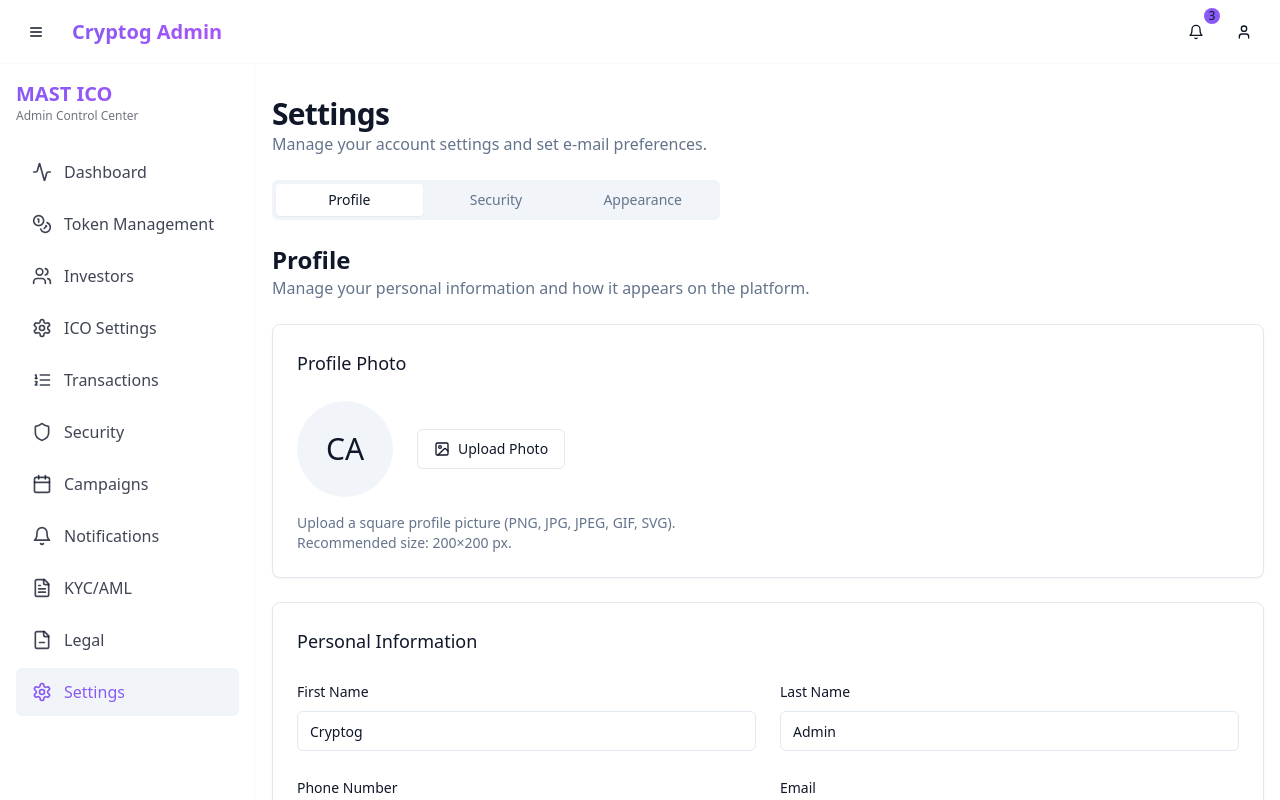
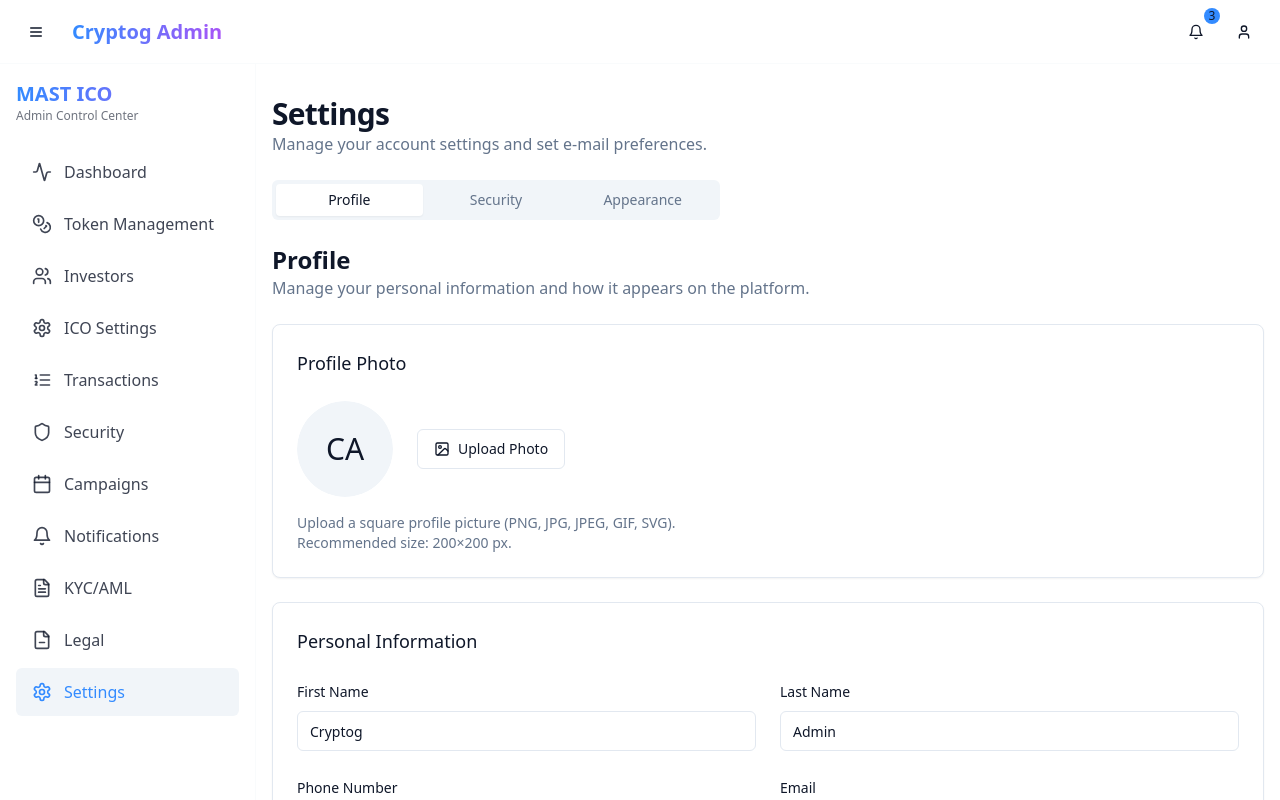
Before and after one commit to kajlasanamdeep/mast-ico-admin, a React (Vite) app: page /settings in a window 1280 px wide. Shown: the top 800 px of the page. Built offline with nearby package versions, Linux system fonts and the light colour scheme.

Commit message:
Fix: Use primary color for button background
Replaced the purple color with the primary color (#2F84FF) for button backgrounds.

```diff
--- a/src/index.css
+++ b/src/index.css
@@ -1,4 +1,3 @@
-
 @tailwind base;
 @tailwind components;
 @tailwind utilities;
@@ -14,7 +13,7 @@
     --popover: 0 0% 100%;
     --popover-foreground: 222 47% 11%;
 
-    --primary: 258 90% 66%;
+    --primary: 214 100% 60%;
     --primary-foreground: 0 0% 100%;
 
     --secondary: 210 40% 96.1%;
@@ -31,18 +30,18 @@
 
     --border: 214.3 31.8% 91.4%;
     --input: 214.3 31.8% 91.4%;
-    --ring: 258 90% 66%;
+    --ring: 214 100% 60%;
 
     --radius: 0.5rem;
 
     --sidebar-background: 0 0% 100%;
     --sidebar-foreground: 222 47% 11%;
-    --sidebar-primary: 258 90% 66%;
+    --sidebar-primary: 214 100% 60%;
     --sidebar-primary-foreground: 0 0% 100%;
     --sidebar-accent: 210 40% 96.1%;
     --sidebar-accent-foreground: 222 47% 11%;
     --sidebar-border: 214.3 31.8% 91.4%;
-    --sidebar-ring: 258 90% 66%;
+    --sidebar-ring: 214 100% 60%;
   }
 
   .dark {
@@ -55,7 +54,7 @@
     --popover: 240 10% 3.9%;
     --popover-foreground: 0 0% 98%;
 
-    --primary: 258 90% 66%;
+    --primary: 214 100% 60%;
     --primary-foreground: 0 0% 98%;
 
     --secondary: 217.2 32.6% 17.5%;
@@ -72,16 +71,16 @@
 
     --border: 217.2 32.6% 17.5%;
     --input: 217.2 32.6% 17.5%;
-    --ring: 224.3 76.3% 48%;
+    --ring: 214 100% 60%;
 
     --sidebar-background: 240 10% 3.9%;
     --sidebar-foreground: 0 0% 98%;
-    --sidebar-primary: 258 90% 66%;
+    --sidebar-primary: 214 100% 60%;
     --sidebar-primary-foreground: 0 0% 100%;
     --sidebar-accent: 240 3.7% 15.9%;
     --sidebar-accent-foreground: 0 0% 98%;
     --sidebar-border: 240 3.7% 15.9%;
-    --sidebar-ring: 258 90% 66%;
+    --sidebar-ring: 214 100% 60%;
   }
 }
 
```
